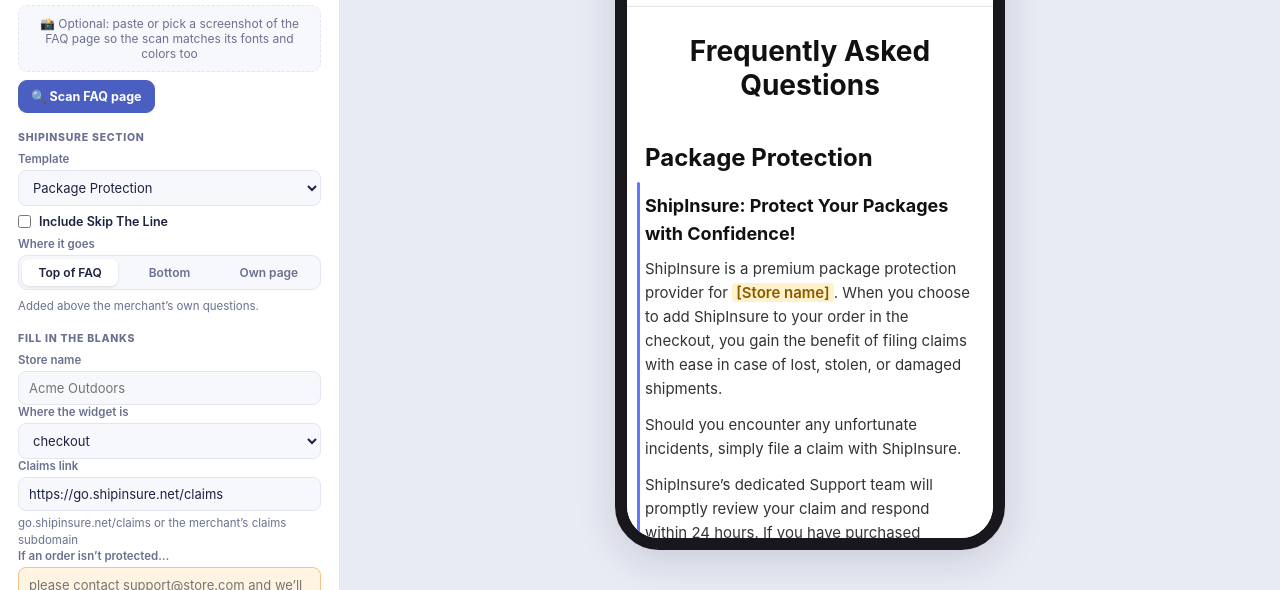
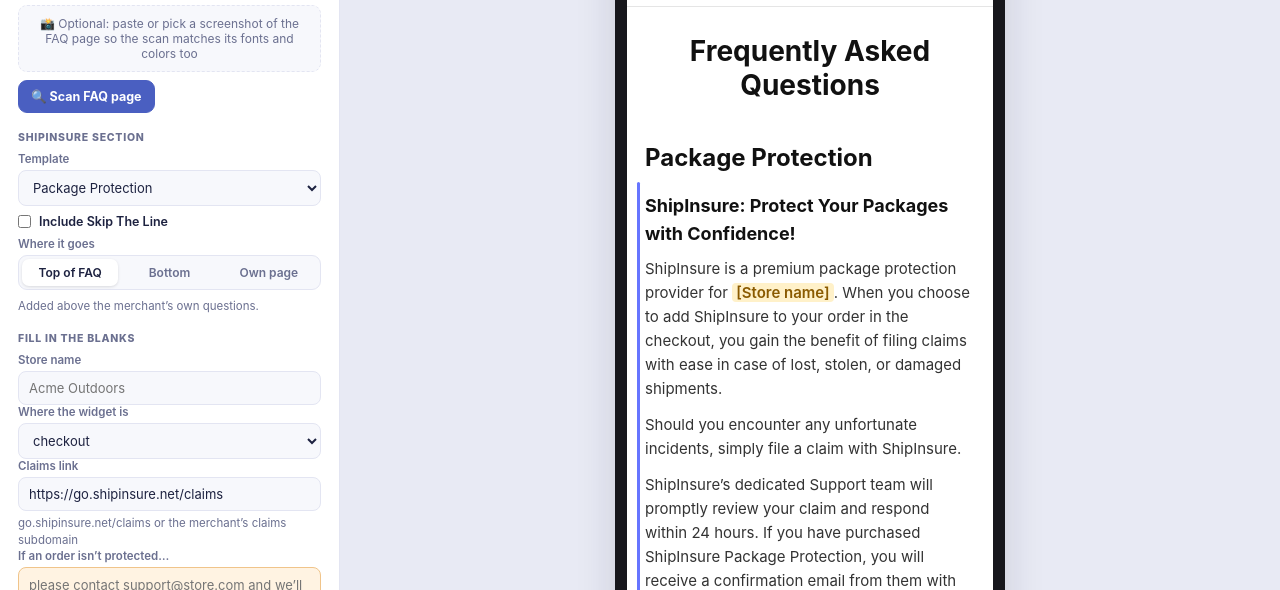
Before and after one commit to drewshafe/si-widget-designer, a plain HTML site: page faq.html in a window 1280 px wide. Shown: the part 210-800 px from the top of the page. Drawn offline with Linux system fonts and the light colour scheme.

Commit message:
FAQ + Info Lightbox previews: scroll the whole page
The page frame shrank to the window height (flex column) and clipped everything below.

Co-Authored-By: Claude Opus 5.5 <noreply@anthropic.com>

```diff
--- a/faq.html
+++ b/faq.html
@@ -68,7 +68,7 @@
   .st-note { font-size:12px; color:var(--muted); }
 
   /* ── The merchant's site (preview) ── */
-  .browser { width:100%; max-width:1100px; background:#fff; border-radius:12px; box-shadow:0 10px 40px rgba(20,24,60,.14); overflow:hidden; transition:max-width .2s; }
+  .browser { width:100%; flex-shrink:0; max-width:1100px; background:#fff; border-radius:12px; box-shadow:0 10px 40px rgba(20,24,60,.14); overflow:hidden; transition:max-width .2s; }
   .browser.mobile { max-width:390px; border:12px solid #17171c; border-radius:44px; }
   .b-bar { display:flex; align-items:center; gap:8px; background:#eceef3; padding:9px 12px; font-size:12px; color:#555; }
   .b-bar i { width:10px; height:10px; border-radius:50%; background:#d5d7de; display:inline-block; }
```
Also changed, not shown: lightbox.html (+1 -1 lines).
